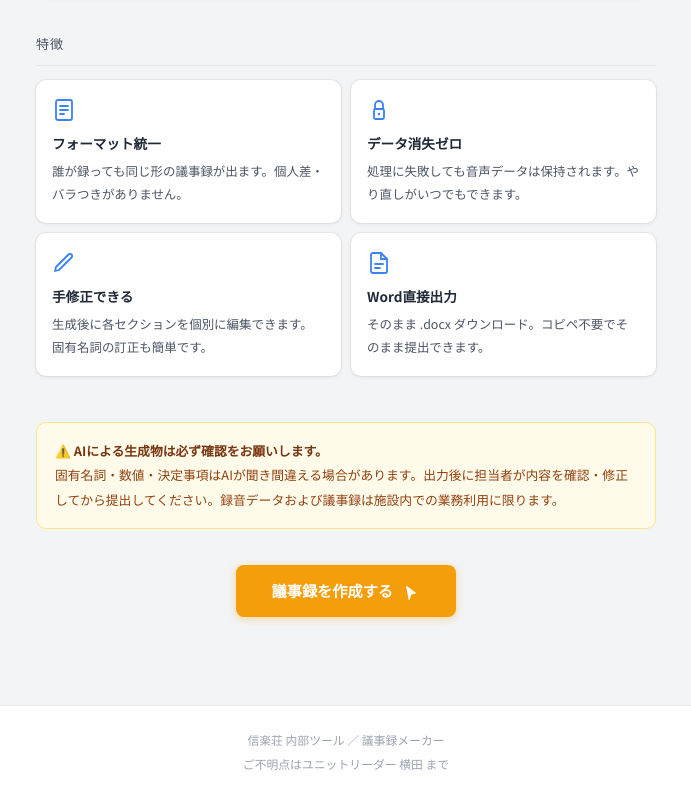
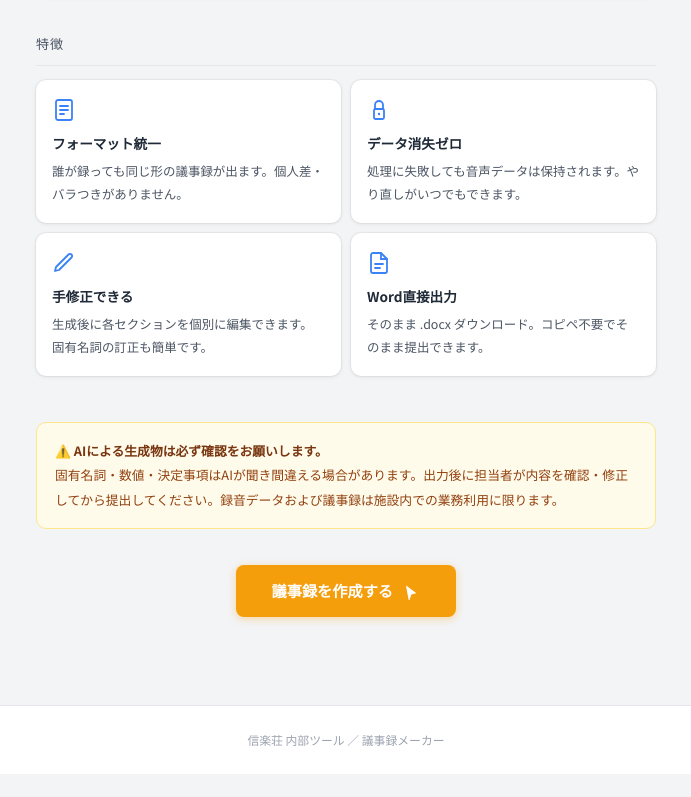
Before and after one commit to yokotakouji-wq/gijiroku-landing, a plain HTML site: page index.html in a window 1280 px wide. Shown: the part 1232-2029 px from the top of the page, without its empty margins (294-985 px from the left). After the commit the page ends 2006 px from the top, so only its background shows below. Drawn offline with Linux system fonts and the light colour scheme.

Commit message:
Update index.html

```diff
--- a/index.html
+++ b/index.html
@@ -319,7 +319,7 @@
 </div>
 
 <footer>
-  <p>信楽荘 内部ツール ／ 議事録メーカー<br>ご不明点はユニットリーダー 横田 まで</p>
+  <p>信楽荘 内部ツール ／ 議事録メーカー</p>
 </footer>
 
 </body>
```
